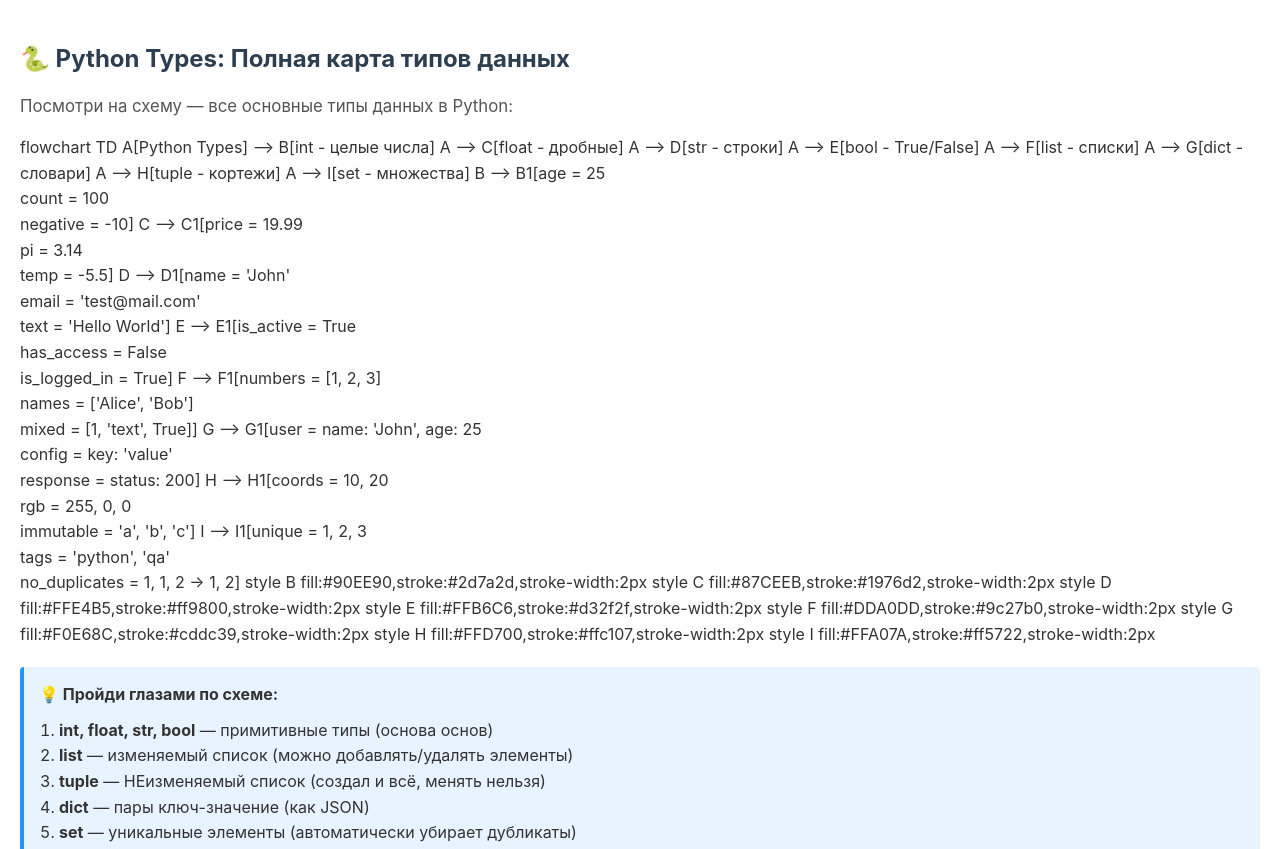
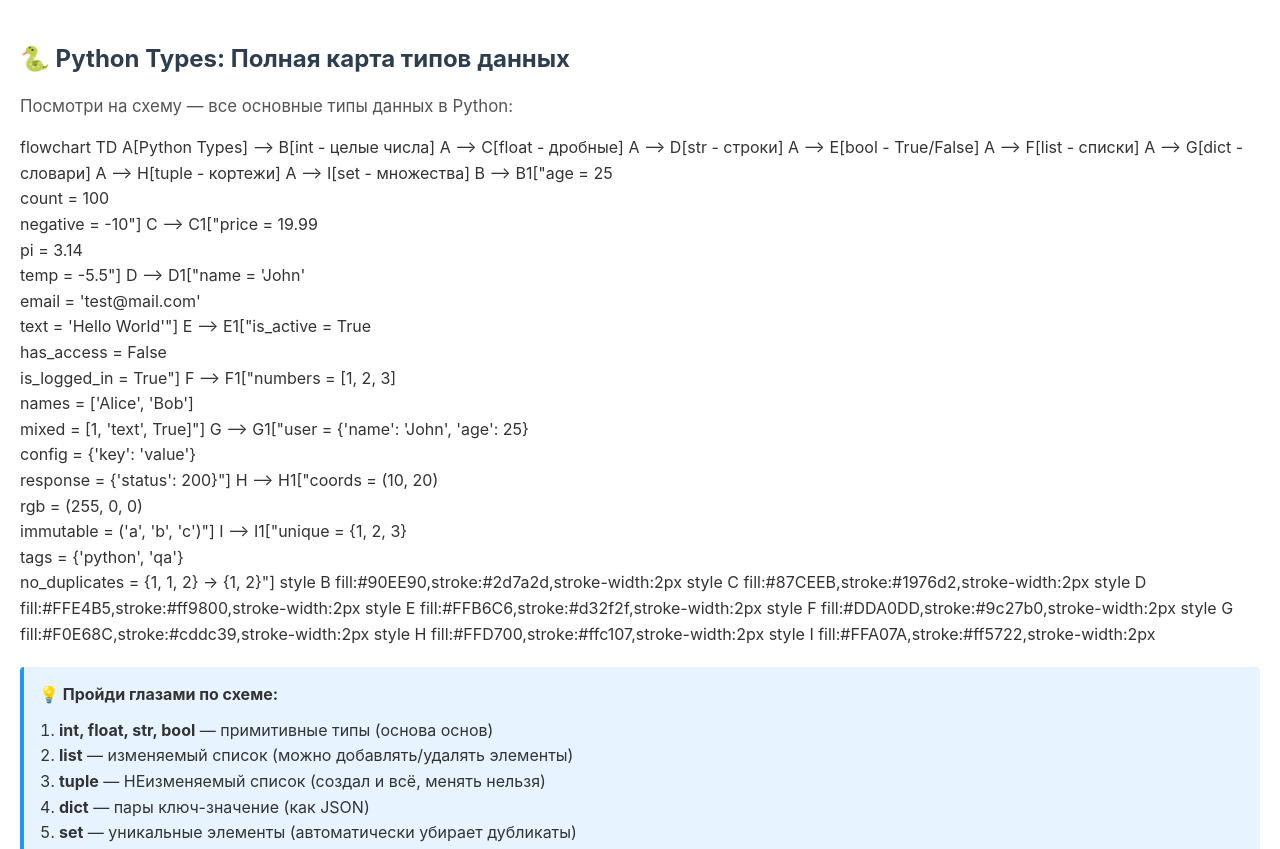
Before and after one commit to Septenal14/pytest-interactive-lessons, a plain HTML site: page python-core-overview.html in a window 1280 px wide. Shown: the top 849 px of the page. Drawn offline with Linux system fonts and the light colour scheme; a script that the page names is missing.

Commit message:
Fix Mermaid syntax error in Python Types diagram

```diff
--- a/python-core-overview.html
+++ b/python-core-overview.html
@@ -124,14 +124,14 @@ flowchart TD
     A --> H[tuple - кортежи]
     A --> I[set - множества]
 
-    B --> B1[age = 25<br>count = 100<br>negative = -10]
-    C --> C1[price = 19.99<br>pi = 3.14<br>temp = -5.5]
-    D --> D1[name = 'John'<br>email = 'test@mail.com'<br>text = 'Hello World']
-    E --> E1[is_active = True<br>has_access = False<br>is_logged_in = True]
-    F --> F1[numbers = [1, 2, 3]<br>names = ['Alice', 'Bob']<br>mixed = [1, 'text', True]]
-    G --> G1[user = name: 'John', age: 25<br>config = key: 'value'<br>response = status: 200]
-    H --> H1[coords = 10, 20<br>rgb = 255, 0, 0<br>immutable = 'a', 'b', 'c']
-    I --> I1[unique = 1, 2, 3<br>tags = 'python', 'qa'<br>no_duplicates = 1, 1, 2 → 1, 2]
+    B --> B1["age = 25<br>count = 100<br>negative = -10"]
+    C --> C1["price = 19.99<br>pi = 3.14<br>temp = -5.5"]
+    D --> D1["name = 'John'<br>email = 'test@mail.com'<br>text = 'Hello World'"]
+    E --> E1["is_active = True<br>has_access = False<br>is_logged_in = True"]
+    F --> F1["numbers = [1, 2, 3]<br>names = ['Alice', 'Bob']<br>mixed = [1, 'text', True]"]
+    G --> G1["user = {'name': 'John', 'age': 25}<br>config = {'key': 'value'}<br>response = {'status': 200}"]
+    H --> H1["coords = (10, 20)<br>rgb = (255, 0, 0)<br>immutable = ('a', 'b', 'c')"]
+    I --> I1["unique = {1, 2, 3}<br>tags = {'python', 'qa'}<br>no_duplicates = {1, 1, 2} → {1, 2}"]
 
     style B fill:#90EE90,stroke:#2d7a2d,stroke-width:2px
     style C fill:#87CEEB,stroke:#1976d2,stroke-width:2px
```
